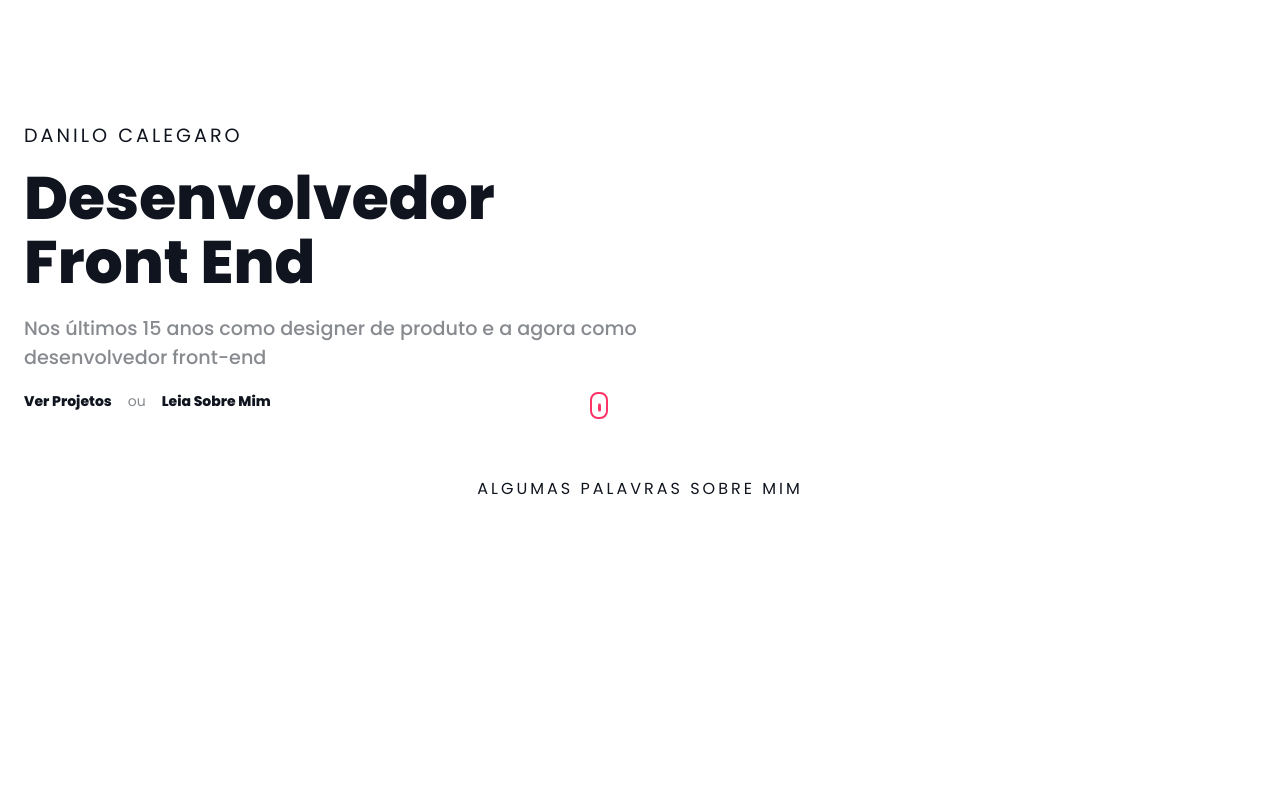
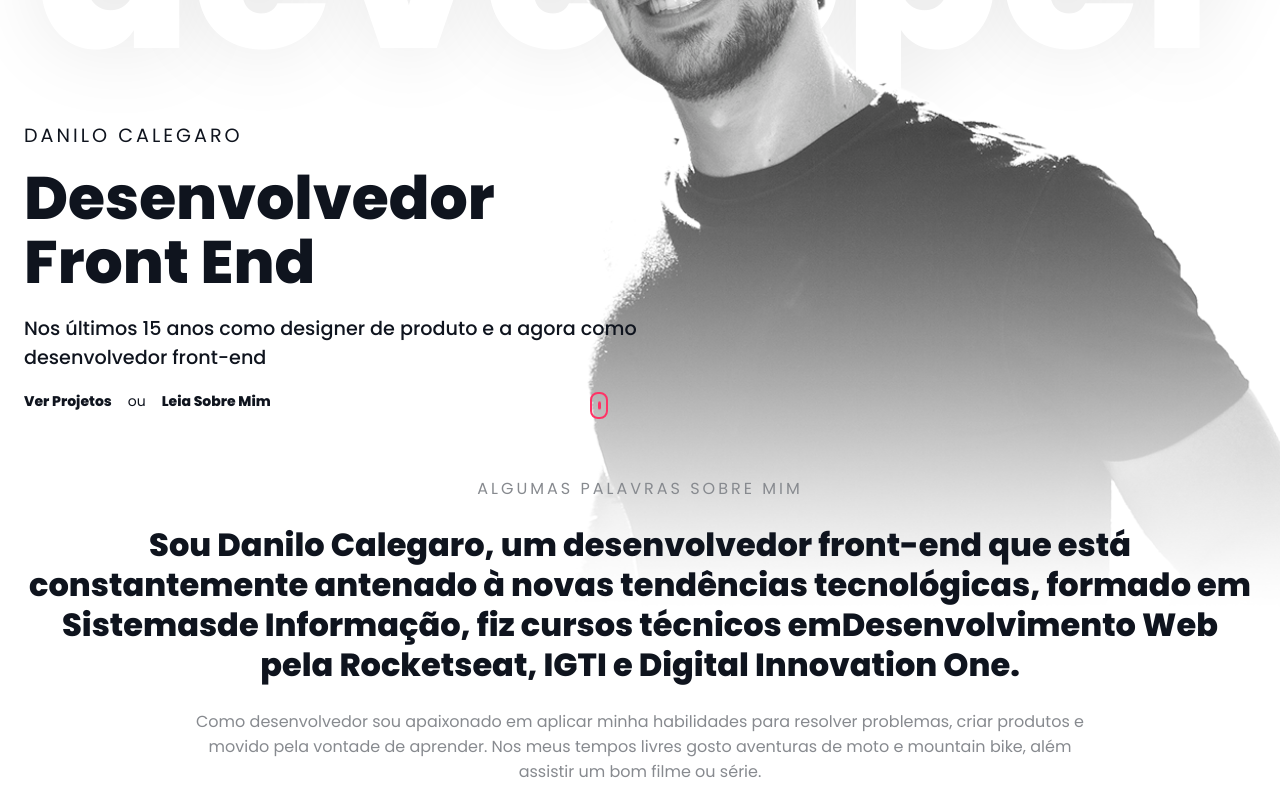
Before and after one commit to DaniloCalegaro/portfolio-danilo-next, a Next.js app: page / in a window 1280 px wide. Shown: the part 365-1165 px from the top of the page. Before the commit the page ends 882 px from the top, so only its background shows below. Built offline with nearby package versions, Linux system fonts and the light colour scheme.

Commit message:
feat: adicionado background developer

```diff
--- a/src/components/AboutMe/index.tsx
+++ b/src/components/AboutMe/index.tsx
@@ -4,6 +4,18 @@ export function AboutMe() {
   return (
     <Container>
       <span>Algumas palavras sobre mim</span>
+      <strong>
+        Sou Danilo Calegaro, um desenvolvedor front-end que está constantemente
+        antenado à novas tendências tecnológicas, formado em Sistemasde
+        Informação, fiz cursos técnicos emDesenvolvimento Web pela Rocketseat,
+        IGTI e Digital Innovation One.
+      </strong>
+      <span>
+        Como desenvolvedor sou apaixonado em aplicar minha habilidades para
+        resolver problemas, criar produtos e movido pela vontade de aprender.
+        Nos meus tempos livres gosto aventuras de moto e mountain bike, além
+        assistir um bom filme ou série.
+      </span>
     </Container>
   )
 }
--- a/src/components/AboutMe/styles.ts
+++ b/src/components/AboutMe/styles.ts
@@ -8,10 +8,23 @@ export const Container = styled.section`
   align-items: center;
 
   span {
+    width: 70vw;
+    font-size: 1rem;
+    margin-bottom: 1rem;
+    text-align: center;
+  }
+
+  span:first-child {
     font-size: 1rem;
     text-transform: uppercase;
     letter-spacing: 3px;
-    margin-bottom: 1rem;
-    color: var(--black);
+    margin-bottom: 1.5rem;
+  }
+
+  strong {
+    text-align: center;
+    font-size: 2rem;
+    line-height: 2.5rem;
+    margin-bottom: 1.5rem;
   }
 `
--- a/src/components/Header/styles.ts
+++ b/src/components/Header/styles.ts
@@ -13,15 +13,14 @@ export const Container = styled.div`
   .menu {
     display: flex;
     align-items: center;
+
     strong {
       margin-right: 0.8rem;
-      color: var(--black);
       letter-spacing: 3px;
     }
 
     i {
       svg {
-        color: var(--black);
         transition: color, transform 0.2s;
       }
     }
--- a/src/components/Initial/index.tsx
+++ b/src/components/Initial/index.tsx
@@ -25,7 +25,11 @@ export function Initial() {
       </div>
 
       <div className="imgProfile">
-        {/* <img src="/images/bg_home.png" alt="foto Danilo" /> */}
+        <img src="/images/bg_home.png" alt="foto Danilo" />
+      </div>
+
+      <div className="backgroundDev">
+        <strong>developer</strong>
       </div>
     </Container>
   )
--- a/src/components/Initial/styles.ts
+++ b/src/components/Initial/styles.ts
@@ -62,6 +62,23 @@ export const Container = styled.section`
     }
   }
 
+  .backgroundDev {
+    position: absolute;
+    top: 10rem;
+    left: 0;
+    width: 100%;
+    display: flex;
+    justify-content: center;
+
+    z-index: -2;
+
+    strong {
+      font-size: calc(18vw);
+      color: var(--white);
+      text-shadow: 0px 0px 80px rgba(0, 0, 0, 0.1);
+    }
+  }
+
   @media (min-width: 720px) {
     .info {
       max-width: 70vw;
--- a/src/components/Logo/styles.ts
+++ b/src/components/Logo/styles.ts
@@ -22,8 +22,6 @@ export const Container = styled.div`
 
     strong {
       font-size: 1.2rem;
-      color: var(--black);
-
       transition: color 0.2s;
     }
   }
@@ -32,8 +30,6 @@ export const Container = styled.div`
     strong {
       display: block;
       font-size: 1.4rem;
-      color: var(--black);
-
       transition: color 0.2s;
     }
 
--- a/src/styles/global.ts
+++ b/src/styles/global.ts
@@ -28,7 +28,7 @@ export default createGlobalStyle`
 
   body {
     background: var(--white);
-    color: var(--gray-500);
+    color: var(--black);
     -webkit-font-smoothing: antialiased;
   }
 
@@ -44,4 +44,8 @@ export default createGlobalStyle`
   button, a {
     cursor: pointer;
   }
+
+  span {
+    color: var(--gray-500);
+  }
 `
```
